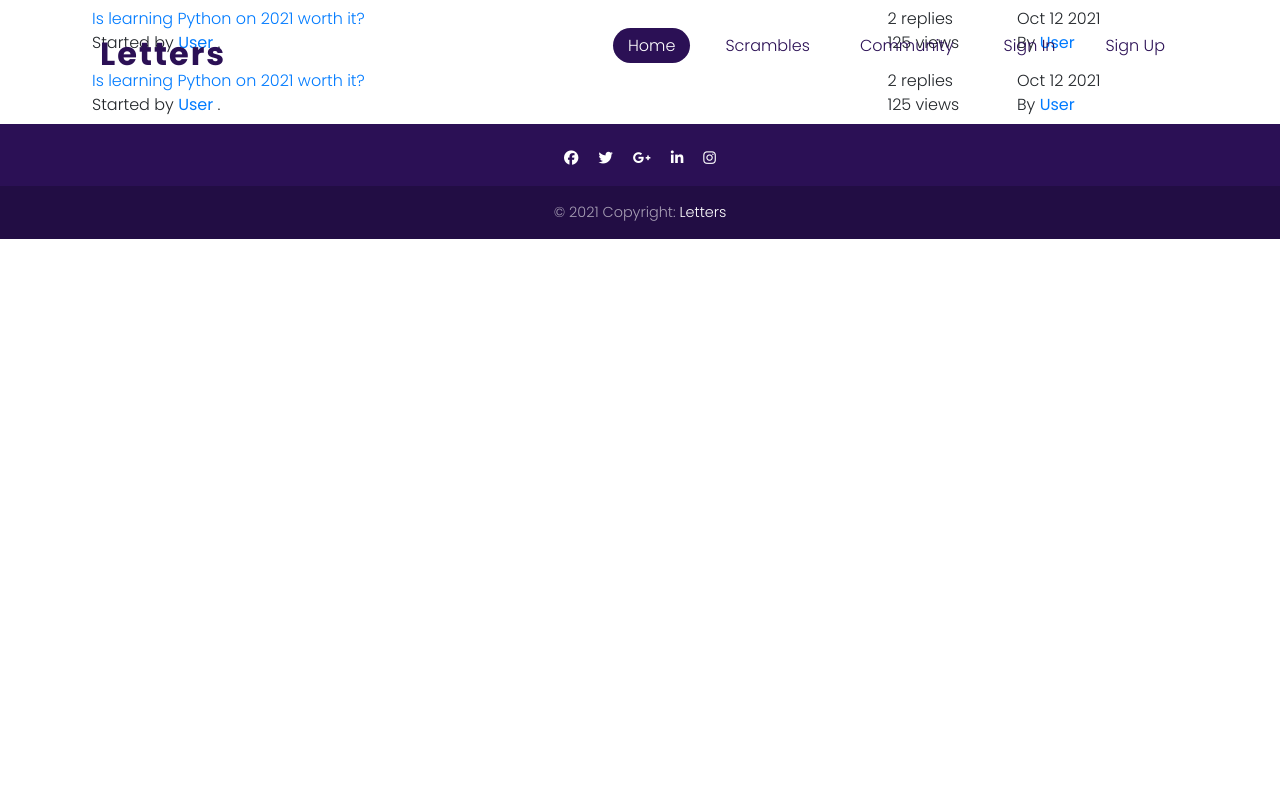
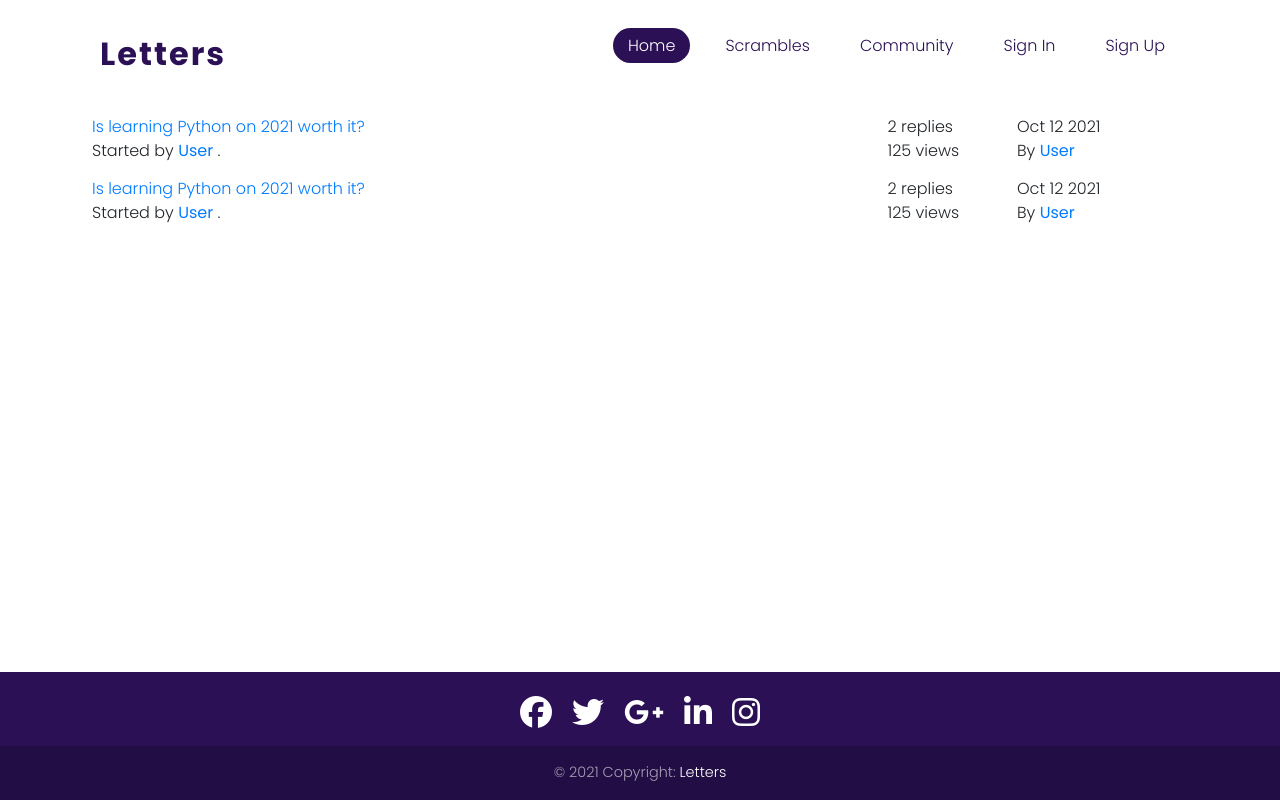
Before and after one commit to volinh911/Letters.PHP, a PHP site: page /blog/posts.php in a window 1280 px wide. Run offline with PHP 8.4, Linux system fonts and the light colour scheme; some libraries are stand-ins or nearby versions.

Commit message:
change subheadercss cuz it effin broke too

```diff
--- a/css/sub_header_footer_styles.css
+++ b/css/sub_header_footer_styles.css
@@ -10,10 +10,10 @@
 body {
     min-height: 100vh;
     height: 100%;
+    overflow-x: hidden;
 }
 
 header {
-    position: absolute;
     top: 0;
     left: 0;
     width: 100%;
@@ -52,8 +52,7 @@ header ul li a {
     border-radius: 20px;
 }
 
-header ul li a:hover,
-header ul li a.active {
+header ul li a:hover, header ul li a.active {
     background: #2b1055;
     color: #fff;
 }
@@ -85,8 +84,7 @@ header ul li a.active {
     header ul li a {
         color: #fff;
     }
-    header ul li a:hover,
-    header ul li a.active {
+    header ul li a:hover, header ul li a.active {
         background: #fff;
         color: #2b1055;
     }
@@ -124,9 +122,14 @@ header ul li a.active {
     }
 }
 
-
 /*DONE NAVBAR*/
 
 footer {
     background: #2b1055;
+    position: fixed;
+    width: 100%;
 }
+
+footer i {
+    font-size: 2rem;
+}
```
